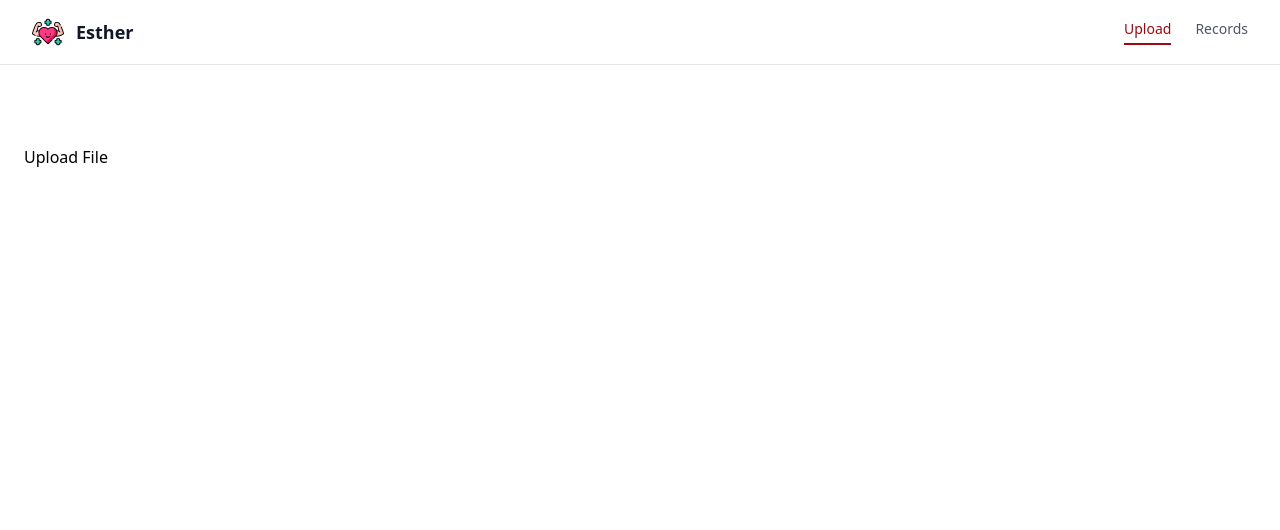
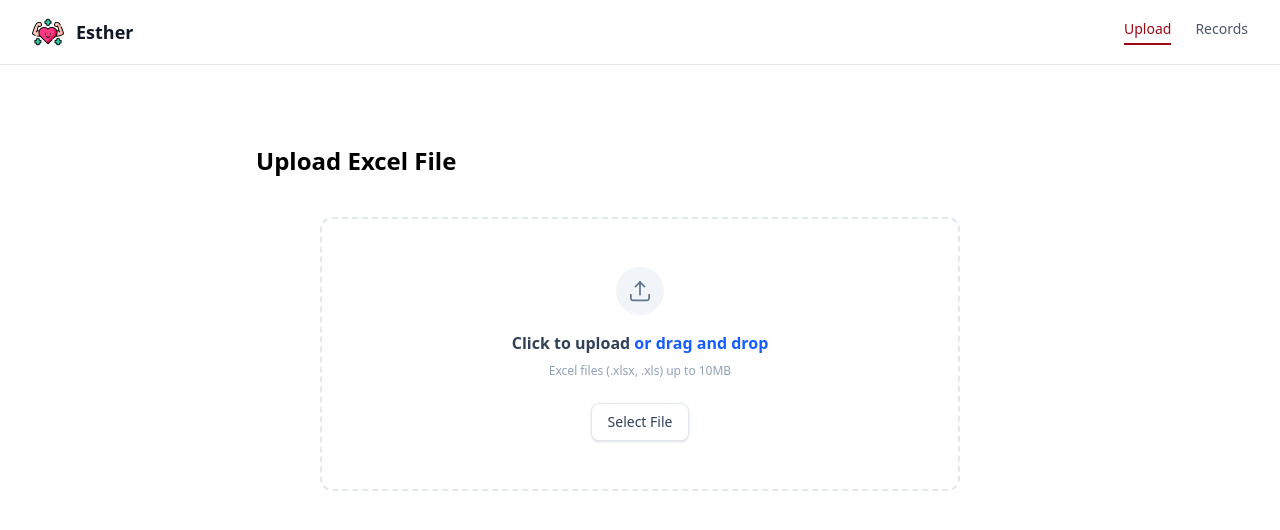
Before and after one commit to MorsHs/Esther, a React (Vite) app: page /upload in a window 1280 px wide. Shown: the top 530 px of the page. Built offline with nearby package versions, Linux system fonts and the light colour scheme.

Commit message:
feat: enhacing design and implementing primereact component on uploadfile

```diff
--- /dev/null
+++ b/src/components/upload/ExcelUploader.jsx
@@ -0,0 +1,51 @@
+import { useRef } from "react";
+import { Toast } from "primereact/toast";
+import { useFileUpload } from "../../hooks/useFileUpload";
+import UploadArea from "./UploadArea";
+
+const ExcelUploader = () => {
+  const toast = useRef(null);
+  const {
+    fileInputRef,
+    isDragging,
+    uploading,
+    handleAreaClick,
+    handleFileChange,
+    handleDragOver,
+    handleDragLeave,
+    handleDrop,
+  } = useFileUpload();
+
+  const onUploadSuccess = (file) => {
+    toast.current.show({
+      severity: "success",
+      summary: "Success",
+      detail: `${file.name} uploaded successfully`
+    });
+  };
+
+  return (
+    <div className="w-full max-w-2xl mx-auto p-4">
+      <Toast ref={toast} position="bottom-right" />
+
+      <input
+        type="file"
+        ref={fileInputRef}
+        onChange={(e) => handleFileChange(e, onUploadSuccess)}
+        accept=".xlsx, .xls"
+        className="hidden"
+      />
+
+      <UploadArea
+        uploading={uploading}
+        isDragging={isDragging}
+        onClick={handleAreaClick}
+        onDragOver={handleDragOver}
+        onDragLeave={handleDragLeave}
+        onDrop={(e) => handleDrop(e, onUploadSuccess)}
+      />
+    </div>
+  );
+};
+
+export default ExcelUploader;
--- /dev/null
+++ b/src/components/upload/UploadArea.jsx
@@ -0,0 +1,52 @@
+const UploadArea = ({
+  uploading,
+  isDragging,
+  onClick,
+  onDragOver,
+  onDragLeave,
+  onDrop
+}) => {
+  return (
+    <div
+      onClick={onClick}
+      onDragOver={onDragOver}
+      onDragLeave={onDragLeave}
+      onDrop={onDrop}
+      className={`
+        relative flex flex-col items-center justify-center py-12 px-6
+        border-2 border-dashed rounded-xl transition-all duration-200 cursor-pointer
+        ${isDragging
+          ? "border-blue-500 bg-blue-50/50"
+          : "border-slate-200 bg-white hover:bg-slate-50 hover:border-slate-300"}
+      `}
+    >
+      {uploading ? (
+        <div className="flex flex-col items-center">
+          <i className="pi pi-spin pi-spinner text-3xl text-blue-600 mb-4" />
+          <p className="text-sm font-medium text-slate-600">Processing file...</p>
+        </div>
+      ) : (
+        <>
+          <div className="w-12 h-12 bg-slate-100 rounded-full flex items-center justify-center mb-4 text-slate-500">
+            <i className="pi pi-upload text-xl" />
+          </div>
+
+          <div className="text-center">
+            <p className="text-base font-semibold text-slate-700">
+              Click to upload <span className="text-blue-600">or drag and drop</span>
+            </p>
+            <p className="text-xs text-slate-400 mt-2">
+              Excel files (.xlsx, .xls) up to 10MB
+            </p>
+          </div>
+
+          <button className="mt-6 px-4 py-2 text-sm font-medium text-slate-700 bg-white border border-slate-200 rounded-lg hover:bg-slate-50 transition-colors shadow-sm">
+            Select File
+          </button>
+        </>
+      )}
+    </div>
+  );
+};
+
+export default UploadArea;
--- /dev/null
+++ b/src/hooks/useFileUpload.js
@@ -0,0 +1,57 @@
+import { useState, useRef } from "react";
+
+export const useFileUpload = () => {
+  const fileInputRef = useRef(null);
+  const [isDragging, setIsDragging] = useState(false);
+  const [uploading, setUploading] = useState(false);
+
+  const handleAreaClick = () => {
+    fileInputRef.current?.click();
+  };
+
+  const handleFileChange = (e, onSuccess) => {
+    const file = e.target.files?.[0];
+    if (file) {
+      processUpload(file, onSuccess);
+    }
+  };
+
+  const handleDragOver = (e) => {
+    e.preventDefault();
+    setIsDragging(true);
+  };
+
+  const handleDragLeave = () => {
+    setIsDragging(false);
+  };
+
+  const handleDrop = (e, onSuccess) => {
+    e.preventDefault();
+    setIsDragging(false);
+    const file = e.dataTransfer.files?.[0];
+    if (file) {
+      processUpload(file, onSuccess);
+    }
+  };
+
+  const processUpload = (file, onSuccess) => {
+    setUploading(true);
+
+    // Simulate API Upload
+    setTimeout(() => {
+      setUploading(false);
+      onSuccess?.(file);
+    }, 2000);
+  };
+
+  return {
+    fileInputRef,
+    isDragging,
+    uploading,
+    handleAreaClick,
+    handleFileChange,
+    handleDragOver,
+    handleDragLeave,
+    handleDrop,
+  };
+};
--- a/src/pages/upload/UploadFile.jsx
+++ b/src/pages/upload/UploadFile.jsx
@@ -1,7 +1,12 @@
+import ExcelUploader from "../../components/upload/ExcelUploader";
+
 const UploadFile = () => {
-    return(
-        <h1>Upload File</h1>
-    )
-}
+  return (
+    <div className="max-w-3xl mx-auto">
+      <h1 className="text-2xl font-semibold mb-6">Upload Excel File</h1>
+      <ExcelUploader />
+    </div>
+  );
+};
 
 export default UploadFile;
```
